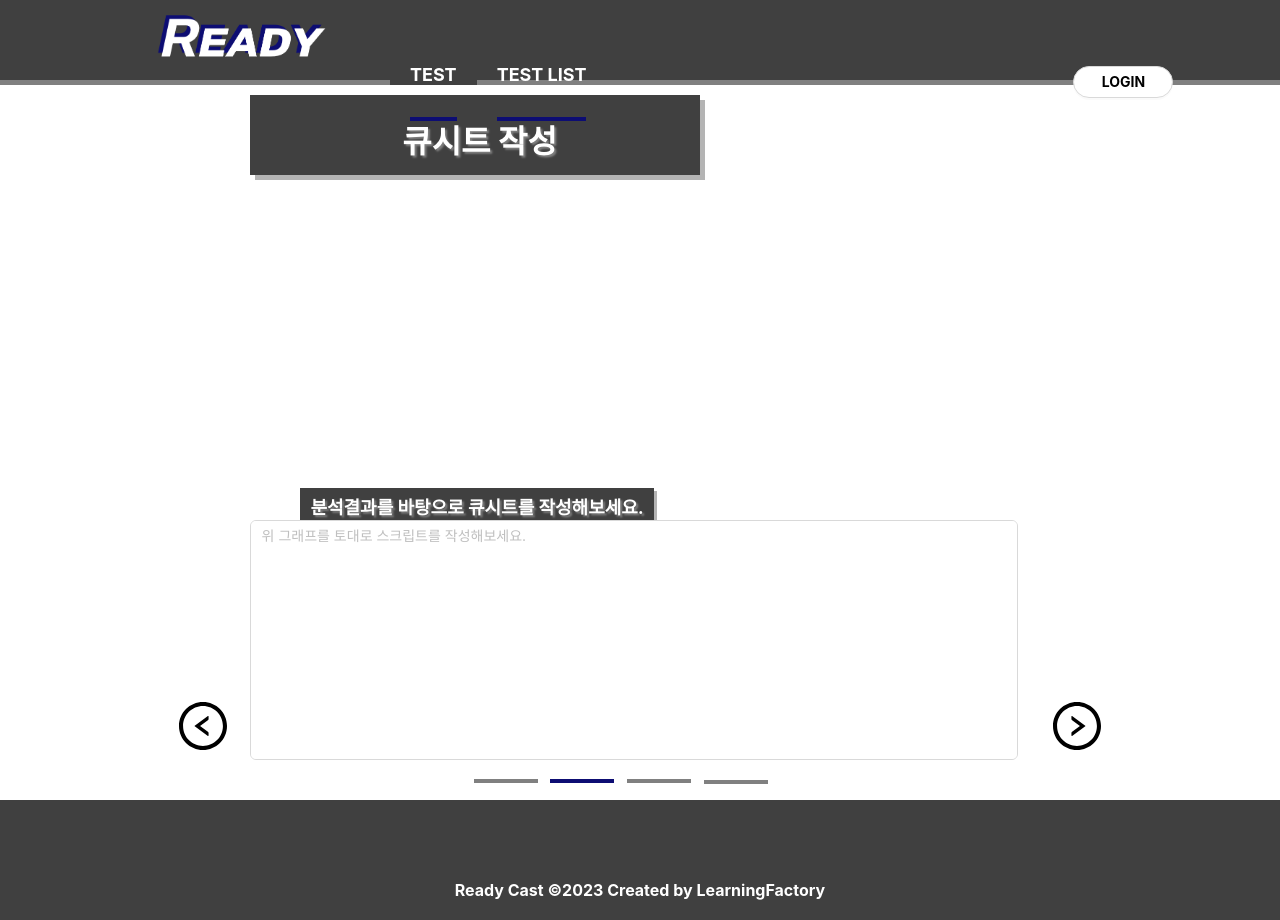
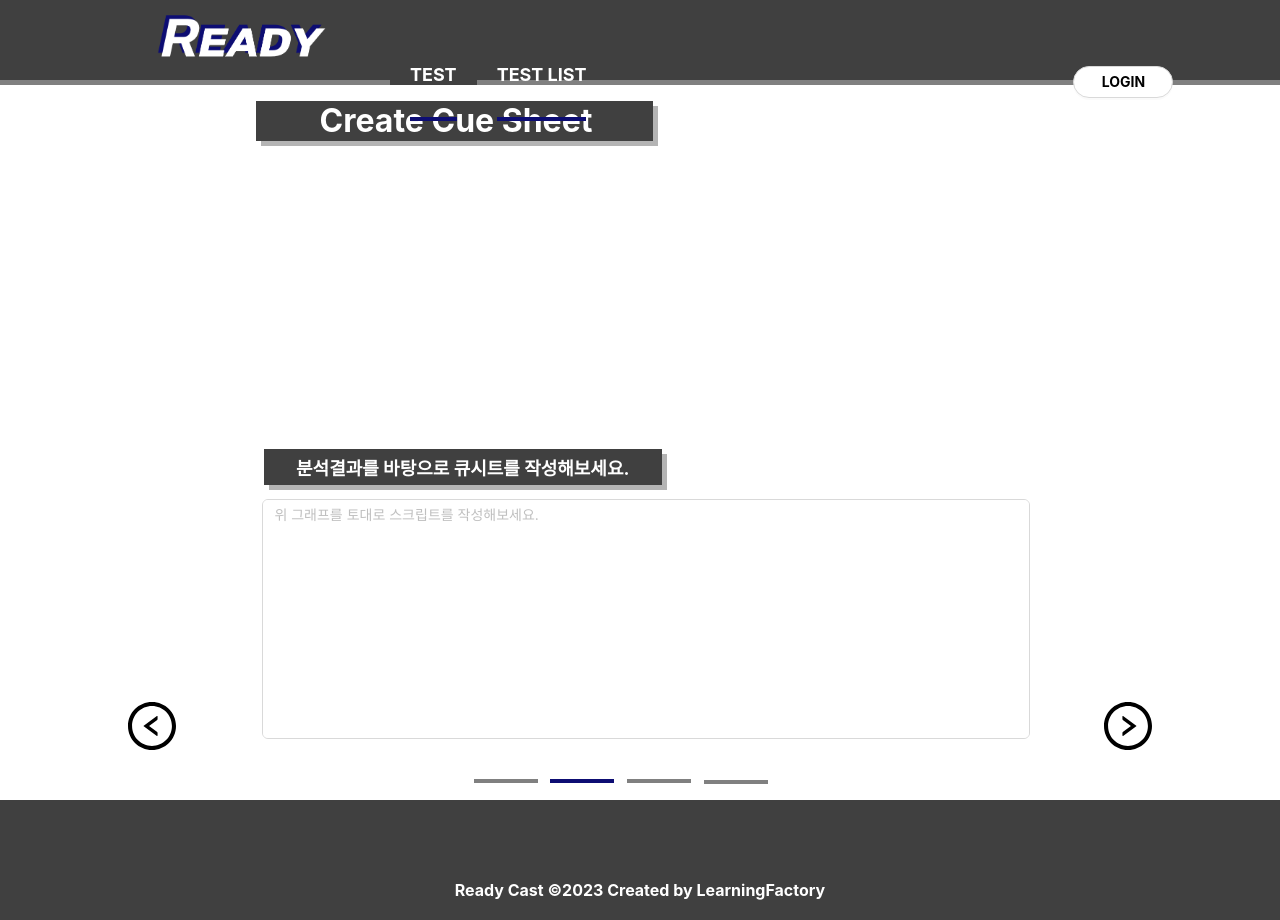
Before and after one commit to han-dae/LearningFront, a React (Create React App) app: page /test2 in a window 1280 px wide. Shown: the top 920 px of the page. Built offline with nearby package versions, Linux system fonts and the light colour scheme.

Commit message:
yeong1232

```diff
--- a/src/component/pageComponent/Test.jsx
+++ b/src/component/pageComponent/Test.jsx
@@ -191,7 +191,7 @@ const TestComponent = () => {
                 position: "absolute",
                 bottom: "50px",
                 marginTop: "0px",
-                right: "400px",
+                right: "10vw",
                 fontSize: "300%",
                 color: "black",
               }}
--- a/src/component/pageComponent/Test2.jsx
+++ b/src/component/pageComponent/Test2.jsx
@@ -62,15 +62,15 @@ const TestComponent2 = () => {
 
         <div
           style={{
-            marginTop: "10px",
-            marginLeft: "19.5vw",
-            width: "55vh",
-            height: "10vh",
-            paddingLeft: "10px",
+            mmarginTop: "20px",
+            marginLeft: "20vw",
+            width: "31vw",
+            height: "5vh",
             backgroundColor: "#404040",
-            // borderRadius: 20,
-            textAlign: "center",
-            boxShadow: "5px 5px #b4b4b4"
+            borderRadius: 0,
+            textAlign :"center",
+            boxShadow: "5px 5px #b4b4b4",
+            marginTop:'2vh'
           }}
         >
           <div
@@ -78,11 +78,12 @@ const TestComponent2 = () => {
             style={{
               display: "inline-block",
               width: "50vh",
-              textShadow: "2px 2px 2px gray",
-              color: "white"
+             // textShadow: "2px 2px 2px gray",
+              color: "white",
+              textAlign:'center'
             }}
           >
-            <h1> 큐시트 작성 </h1>
+            <h1 style={{marginTop:'0vh'}}> Create Cue Sheet </h1>
             <div
               style={{
                 position: "absolute",
@@ -90,12 +91,13 @@ const TestComponent2 = () => {
                 padding: "5px 10px 5px 10px",
                 // borderRadius: "10px",
                 display: "inline-block",
-                marginLeft: "-14vw",
-                marginTop: "38vh",
+                marginLeft: "-15vw",
+                marginTop: "36vh",
                 fontSize: "18px",
                 fontWeight: "bold",
                 backgroundColor: "#404040",
-                boxShadow: "3px 3px #b4b4b4",
+                boxShadow: "5px 5px #b4b4b4",
+                width:'29.5vw'
 
               }}
             >
@@ -132,6 +134,8 @@ const TestComponent2 = () => {
               width: "60vw",
               resize: "none",
               overflowY: "scroll",
+              marginTop:'1vw',
+              marginLeft:'1vw'
             }}
             onChange={onChange}
             placeholder="위 그래프를 토대로 스크립트를 작성해보세요."
@@ -147,7 +151,7 @@ const TestComponent2 = () => {
                 position: "absolute",
                 bottom: "50px",
                 marginTop: "0px",
-                left: "14%",
+                left: "10vw",
                 fontSize: "300%",
                 color: "black",
               }}
@@ -160,7 +164,7 @@ const TestComponent2 = () => {
                 position: "absolute",
                 bottom: "50px",
                 marginTop: "0px",
-                right: "14%",
+                right: "10vw",
                 fontSize: "300%",
                 color: "black",
               }}
--- a/src/component/pageComponent/Test4.jsx
+++ b/src/component/pageComponent/Test4.jsx
@@ -103,10 +103,10 @@ class Test4 extends Component {
 
           <div
             style={{
-              marginTop: "10px",
+              marginTop: "2vh",
               marginLeft: "19.5vw",
-              width: "27.5vw",
-              height: "10vh",
+              width: "31vw",
+              height: "5vh",
               paddingLeft: "10px",
               backgroundColor: "#404040",
               // borderRadius: 20,
@@ -123,7 +123,7 @@ class Test4 extends Component {
                 textShadow :"2px 2px 2px gray"
               }}
             >
-              <h1>모의 영상 생성</h1>
+              <h1 style={{marginTop:'0vh'}}>모의 영상 생성</h1>
             </div>
           </div>
 
@@ -158,7 +158,7 @@ class Test4 extends Component {
             }}
           >
             <div className="nameSpace" style={{ marginTop: "-20px" , }}>
-              <p style={{fontSize :"24px", fontWeight :"bold", color:'white'}}>
+              <p style={{fontSize :"24px", fontWeight :"bold", color:'white', marginLeft:'1vw'}}>
                 [뷰티쓱세일]공동판매구역 랑콤편! 전 구매고객 럭키 박스 증정
               </p>
             </div>
@@ -208,7 +208,7 @@ class Test4 extends Component {
                   position: "absolute",
                   bottom: "50px",
                   marginTop: "0px",
-                  left: "14%",
+                  left: "10vw",
                   fontSize: "300%",
                   color: "black",
                 }}
@@ -222,7 +222,7 @@ class Test4 extends Component {
               position: "absolute",
               bottom: "50px",
               marginTop: "0px",
-              right: "14%",
+              right: "10vw",
               fontSize: "300%",
               color: "black",
             }}
```
